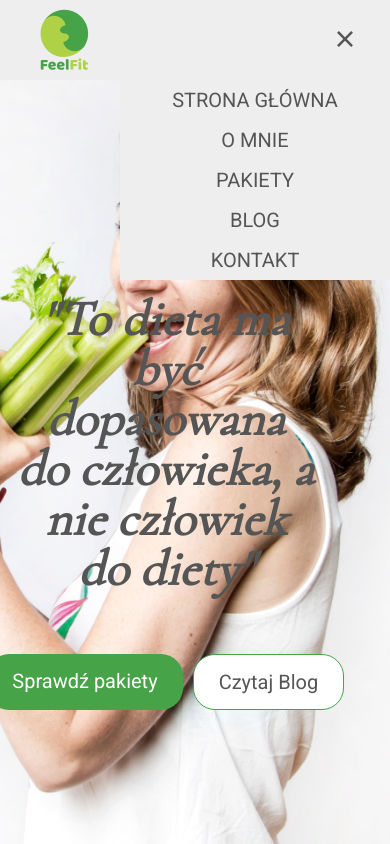
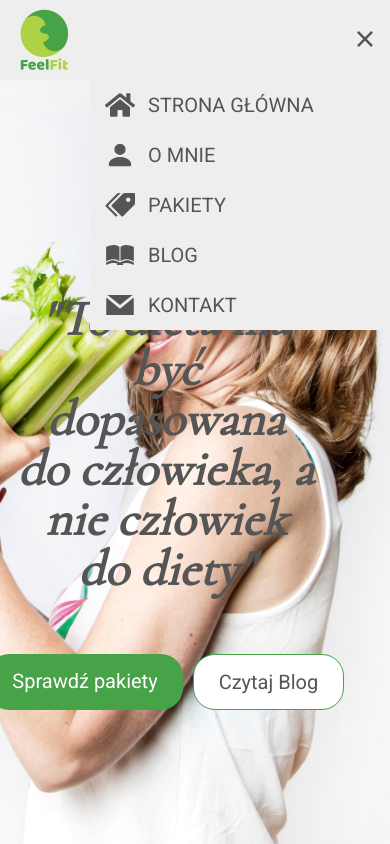
Before and after one commit to jarekm04/feel_fit, a React (Create React App) app: page / in a window 390 px wide. Built offline with nearby package versions, Linux system fonts and the light colour scheme.

Commit message:
mobile menu done

```diff
--- a/src/components/HomePage/Nav/NavMobile.jsx
+++ b/src/components/HomePage/Nav/NavMobile.jsx
@@ -1,7 +1,11 @@
 import {useState} from "react";
-import {GiHamburgerMenu} from "react-icons/gi";
+import {Link} from "react-router-dom";
+import {GiHamburgerMenu, GiOpenBook} from "react-icons/gi";
 import {RiCloseLine} from "react-icons/ri";
-import {Link} from "react-router-dom";
+import {FaHome} from "react-icons/fa";
+import {BsFillPersonFill} from "react-icons/bs";
+import {GrMail} from "react-icons/gr";
+import {ImPriceTags} from "react-icons/im";
 
 const NavMobile = () => {
     const [sidebar, setSidebar] = useState(true);
@@ -15,11 +19,26 @@ const NavMobile = () => {
             )
             }
             <nav className={sidebar ? "navbar__mobile" : "navbar__mobile isHidden"}>
-                <Link to="/" className="navbar__item">STRONA GŁÓWNA</Link>
-                <Link to="/about" className="navbar__item">O MNIE</Link>
-                <Link to="/packages" className="navbar__item">PAKIETY</Link>
-                <Link to="/blog" className="navbar__item">BLOG</Link>
-                <Link to="/contact" className="navbar__item">KONTAKT</Link>
+                <Link to="/" className="navbar__item">
+                    <FaHome className="navbar__icon"/>
+                    <p>STRONA GŁÓWNA</p>
+                </Link>
+                <Link to="/about" className="navbar__item">
+                    <BsFillPersonFill className="navbar__icon"/>
+                    <p>O MNIE</p>
+                </Link>
+                <Link to="/packages" className="navbar__item">
+                    <ImPriceTags className="navbar__icon"/>
+                    <p>PAKIETY</p>
+                </Link>
+                <Link to="/blog" className="navbar__item">
+                    <GiOpenBook className="navbar__icon"/>
+                    <p>BLOG</p>
+                </Link>
+                <Link to="/contact" className="navbar__item">
+                    <GrMail className="navbar__icon"/>
+                    <p>KONTAKT</p>
+                </Link>
             </nav>
         </div>
     );
--- a/src/components/HomePage/Navbar.jsx
+++ b/src/components/HomePage/Navbar.jsx
@@ -21,7 +21,7 @@ const Navbar = () => {
                     <img src={logo} alt="logo" />
                 </Link>
                 {
-                    width > 950 ? <NavDesktop /> : <NavMobile />
+                    width > 650 ? <NavDesktop /> : <NavMobile />
                 }
             </div>
         </header>
--- a/src/styles/components/navbar.scss
+++ b/src/styles/components/navbar.scss
@@ -7,6 +7,9 @@
     align-items: center;
     height: 8rem;
     padding: 0 3rem;
+    @include md-screen {
+      padding: 0 1rem;
+    }
     .navbar__logo {
       display: flex;
       align-items: center;
@@ -16,7 +19,6 @@
       display: flex;
       align-items: center;
       height: 100%;
-      opacity: 0.8;
       .navbar__item {
         display: flex;
         align-items: center;
@@ -29,6 +31,13 @@
         text-decoration: none;
         transition: all .5s ease;
         border: 0.5rem solid transparent;
+        @include lg-screen {
+          font-size: 2rem;
+        }
+        @include md-screen {
+          font-size: 1.8rem;
+          padding: 0 0.5rem;
+        }
         &:hover {
           background-color: $color-medGray;
           border: 0.1rem solid $color-white;
@@ -49,30 +58,51 @@
         position: fixed;
         top: 8rem;
         right: 0;
-        width: 27rem;
+        width: 30rem;
         display: flex;
         flex-direction: column;
-        align-items: center;
         font-size: 2rem;
         z-index: 200;
         background: $color-ltGray;
         transition: .3s ease;
         &.isHidden {
-          right: -27rem;
+          right: -24.5rem;
         }
         .navbar__item {
           display: flex;
-          justify-content: center;
           align-items: center;
           width: 100%;
+          height: 5rem;
           color: $color-dkGray;
           text-decoration: none;
-          height: 4rem;
           transition: .3s ease;
           border: 0.5rem solid transparent;
+          position: relative;
           &:hover {
-            background-color: $color-medGray;
             border: 0.1rem solid $color-white;
+            color: $color-white;
+          }
+          &:before {
+            content: "";
+            position: absolute;
+            top: 0;
+            left: 0;
+            width: 0;
+            height: 100%;
+            transition: .2s;
+            z-index: -1;
+          }
+          &:hover:before {
+            width: 100%;
+            background-color: $color-dkGreen;
+          }
+          &:nth-of-type(even):hover:before {
+            background-color: $color-ltGreen;
+          }
+          .navbar__icon {
+            font-size: 3rem;
+            margin-left: 1rem;
+            margin-right: 1.3rem;
           }
         }
       }
--- a/src/styles/settings/mixins.scss
+++ b/src/styles/settings/mixins.scss
@@ -0,0 +1,19 @@
+@use 'sass:math';
+
+@mixin lg-screen {
+  @media screen and (max-width: #{$breakpoint-lg-screen}) {
+    @content;
+  }
+}
+
+@mixin md-screen {
+  @media screen and (max-width: #{$breakpoint-md-screen}) {
+    @content;
+  }
+}
+
+@mixin sm-screen {
+  @media screen and (max-width: #{$breakpoint-sm-screen}) {
+    @content;
+  }
+}
--- a/src/styles/settings/variables.scss
+++ b/src/styles/settings/variables.scss
@@ -8,3 +8,7 @@ $gradient-homepage: linear-gradient(180deg, rgba(248,248,248,1) 0%, rgba(248,248
 
 $font-primary: 'Roboto', sans-serif;
 $font-secondary: 'Cormorant', serif;
+
+$breakpoint-lg-screen: 1000px;
+$breakpoint-md-screen: 800px;
+$breakpoint-sm-screen: 600px;
```
